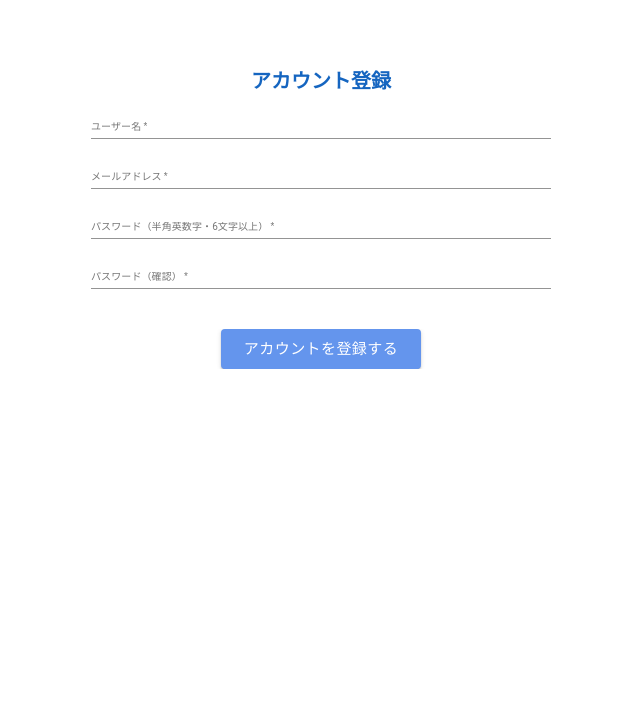
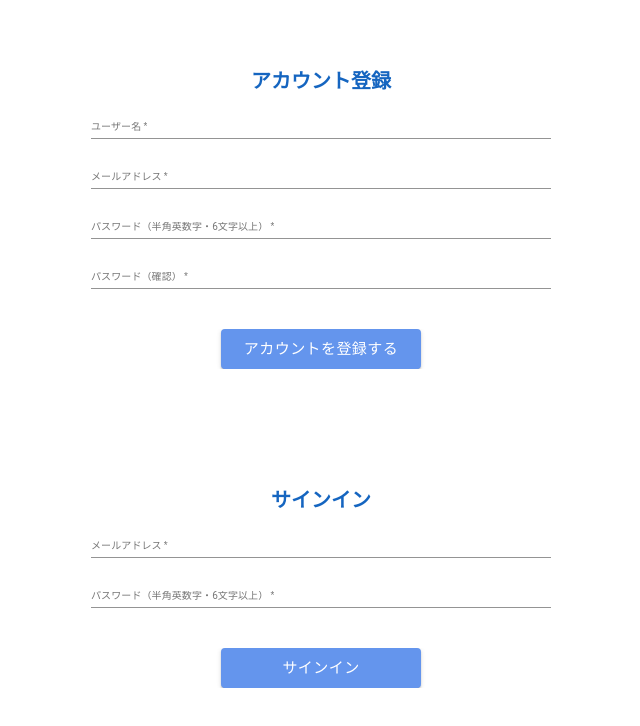
Before and after one commit to PepeikeDeteron/NextEC, a Next.js app: page / in a window 1280 px wide. Shown: the top 726 px of the page, without its empty margins (319-959 px from the left). Built offline with nearby package versions, Linux system fonts and the light colour scheme; no server answers.

Commit message:
サインイン画面を追加

```diff
--- /dev/null
+++ b/src/components/templates/SignIn/index.tsx
@@ -0,0 +1,98 @@
+import React, { useState, useCallback } from 'react';
+import styled from 'styled-components';
+import RegisterButton from '@/components/atoms/RegisterButton';
+import Spacer from '@/components/atoms/Spacer';
+import TextField from '@/components/atoms/TextField';
+
+type ContainerProps = {
+  email?: string;
+  password?: string;
+  inputEmail?: React.ChangeEventHandler<HTMLInputElement | HTMLTextAreaElement>;
+  inputPassword?: React.ChangeEventHandler<
+    HTMLInputElement | HTMLTextAreaElement
+  >;
+};
+
+type Props = {
+  className?: string;
+} & ContainerProps;
+
+const Component: React.VFC<Props> = (props) => {
+  const { className, email, password, inputEmail, inputPassword } = props;
+
+  return (
+    <div className={className}>
+      <h2 className={'title'}>サインイン</h2>
+      <TextField
+        label="メールアドレス"
+        type="email"
+        value={email}
+        onChange={inputEmail}
+      />
+      <TextField
+        label="パスワード（半角英数字・6文字以上）"
+        type="password"
+        value={password}
+        onChange={inputPassword}
+      />
+      <Spacer height={32} />
+      <div className={'center'}>
+        <RegisterButton
+          label="サインイン"
+          color="primary"
+          onClick={() => console.log('sign in')}
+        />
+      </div>
+    </div>
+  );
+};
+
+const StyledComponent = styled(Component)`
+  max-width: 100vw;
+  width: 560px;
+  height: auto;
+  margin: 0 auto;
+  padding: 5rem;
+
+  & .center {
+    margin: 0 auto;
+    text-align: center;
+  }
+
+  & .title {
+    font-size: 2rem;
+    color: #1565c0;
+    margin: 2rem auto 0 auto;
+    text-align: center;
+  }
+`;
+
+const Container: React.VFC<ContainerProps> = () => {
+  const [email, setEmail] = useState<string>('');
+  const [password, setPassword] = useState<string>('');
+
+  const inputEmail = useCallback(
+    (event: React.ChangeEvent<HTMLInputElement>) => {
+      setEmail(event.target.value);
+    },
+    [setEmail]
+  );
+
+  const inputPassword = useCallback(
+    (event: React.ChangeEvent<HTMLInputElement>) => {
+      setPassword(event.target.value);
+    },
+    [setPassword]
+  );
+
+  const containerProps = {
+    email,
+    password,
+    inputEmail,
+    inputPassword,
+  };
+
+  return <StyledComponent {...{ ...containerProps }} />;
+};
+
+export default Container;
--- a/src/pages/index.tsx
+++ b/src/pages/index.tsx
@@ -1,10 +1,12 @@
 import React from 'react';
 import SignUp from '@/components/templates/SignUp';
+import SignIn from '@/components/templates/SignIn';
 
 const Home: React.VFC = () => {
   return (
     <>
       <SignUp />
+      <SignIn />
     </>
   );
 };
--- a/src/styles/globals.css
+++ b/src/styles/globals.css
@@ -3,7 +3,7 @@
   padding: 0;
   font-family: sans-serif;
   box-sizing: border-box;
-  overflow: hidden;
+  overflow: scroll;
 }
 
 html {
```
